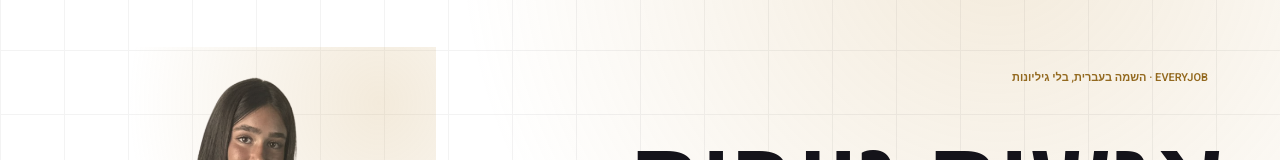
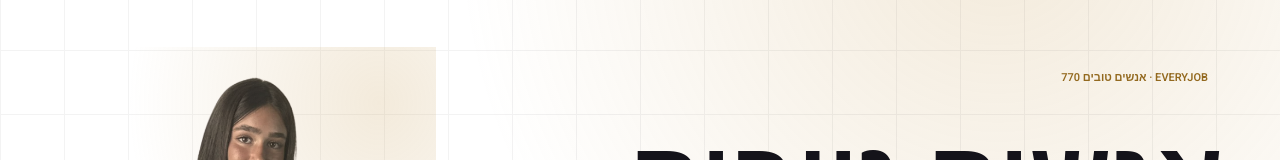
Before and after one commit to everyjobcrm-dev/everyjob-crm, a Next.js app: page / in a window 1280 px wide. Shown: the part 142-302 px from the top of the page. Built offline with nearby package versions, Linux system fonts and the light colour scheme; no server answers; a web font is replaced by a local one.

Commit message:
final ui desighn landing\reg\login pages

```diff
--- a/app/page.tsx
+++ b/app/page.tsx
@@ -176,7 +176,7 @@ export default function Home() {
               className="glass-panel-light inline-flex rounded-full px-4 py-1.5"
             >
               <p className="text-[11px] font-semibold uppercase text-brass-deep tracking-luxe">
-                everyJob · השמה בעברית, בלי גיליונות
+                everyJob · אנשים טובים 770
               </p>
             </motion.div>
 
--- a/components/ClosingCTA.tsx
+++ b/components/ClosingCTA.tsx
@@ -44,12 +44,10 @@ export function ClosingCTA() {
         href="/register"
         className="mt-6 rounded-full bg-brass px-10 py-4 text-sm font-bold text-obsidian transition-transform hover:scale-[1.02] active:scale-[0.98]"
       >
-        קבלו את המשמרת הראשונה שלכם
+        התחילו את המשמרת הראשונה שלכם!
       </motion.a>
 
-      <p className="mt-4 text-xs text-cream/40">
-        ללא עלות הצטרפות. ללא התחייבות למשמרת קבועה.
-      </p>
+
     </LampContainer>
   );
 }
--- a/components/ShiftCard.tsx
+++ b/components/ShiftCard.tsx
@@ -10,7 +10,7 @@ type ShiftCardProps = {
 const tiles = [
   { label: "תפקיד", value: "הגשה", icon: UserCheck },
   { label: "תעריף", value: "₪52 / שעה", icon: Wallet },
-  { label: "תחילת משמרת", value: "היום, 18:00", icon: Clock3 },
+  { label: "תחילת משמרת", value: "היום 18:00", icon: Clock3 },
   { label: "סיום משוער", value: "02:00", icon: Timer },
 ];
 
```
